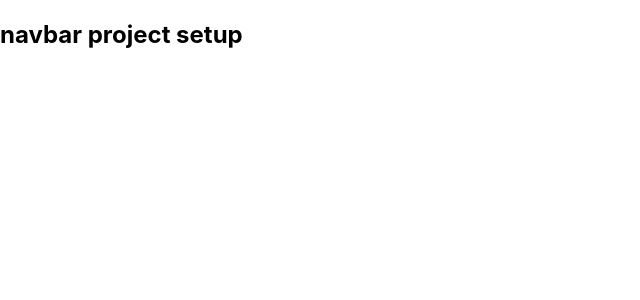
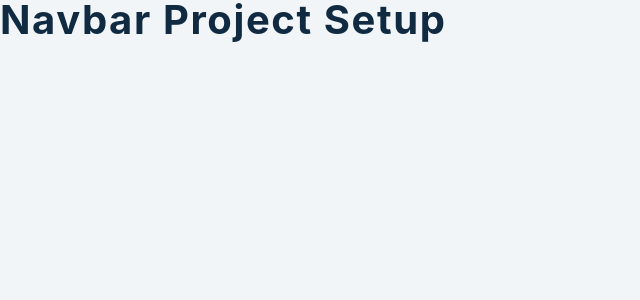
Before and after one commit to bisoladev/navbar-project, a React (Create React App) app: page / in a window 1280 px wide. Shown: the top 300 px of the page, without its empty margins (0-640 px from the left). Built offline with nearby package versions, Linux system fonts and the light colour scheme.

Commit message:
Created global variables and styles

```diff
--- a/src/index.css
+++ b/src/index.css
@@ -1,13 +1,232 @@
+/*
+===============
+Variables
+===============
+*/
+
+:root {
+  /* dark shades of primary color*/
+  --clr-primary-1: hsl(205, 86%, 17%);
+  --clr-primary-2: hsl(205, 77%, 27%);
+  --clr-primary-3: hsl(205, 72%, 37%);
+  --clr-primary-4: hsl(205, 63%, 48%);
+  /* primary/main color */
+  --clr-primary-5: hsl(205, 78%, 60%);
+  /* lighter shades of primary color */
+  --clr-primary-6: hsl(205, 89%, 70%);
+  --clr-primary-7: hsl(205, 90%, 76%);
+  --clr-primary-8: hsl(205, 86%, 81%);
+  --clr-primary-9: hsl(205, 90%, 88%);
+  --clr-primary-10: hsl(205, 100%, 96%);
+  /* darkest grey - used for headings */
+  --clr-grey-1: hsl(209, 61%, 16%);
+  --clr-grey-2: hsl(211, 39%, 23%);
+  --clr-grey-3: hsl(209, 34%, 30%);
+  --clr-grey-4: hsl(209, 28%, 39%);
+  /* grey used for paragraphs */
+  --clr-grey-5: hsl(210, 22%, 49%);
+  --clr-grey-6: hsl(209, 23%, 60%);
+  --clr-grey-7: hsl(211, 27%, 70%);
+  --clr-grey-8: hsl(210, 31%, 80%);
+  --clr-grey-9: hsl(212, 33%, 89%);
+  --clr-grey-10: hsl(210, 36%, 96%);
+  --clr-white: #fff;
+  --clr-red-dark: hsl(360, 67%, 44%);
+  --clr-red-light: hsl(360, 71%, 66%);
+  --clr-green-dark: hsl(125, 67%, 44%);
+  --clr-green-light: hsl(125, 71%, 66%);
+  --clr-black: #222;
+  --transition: all 0.3s linear;
+  --spacing: 0.1rem;
+  --radius: 0.25rem;
+  --light-shadow: 0 5px 15px rgba(0, 0, 0, 0.1);
+  --dark-shadow: 0 5px 15px rgba(0, 0, 0, 0.2);
+  --max-width: 1170px;
+  --fixed-width: 620px;
+}
+/*
+===============
+Global Styles
+===============
+*/
+
+*,
+::after,
+::before {
+  margin: 0;
+  padding: 0;
+  box-sizing: border-box;
+}
 body {
-  margin: 0;
-  font-family: -apple-system, BlinkMacSystemFont, 'Segoe UI', 'Roboto', 'Oxygen',
-    'Ubuntu', 'Cantarell', 'Fira Sans', 'Droid Sans', 'Helvetica Neue',
-    sans-serif;
-  -webkit-font-smoothing: antialiased;
-  -moz-osx-font-smoothing: grayscale;
+  font-family: -apple-system, BlinkMacSystemFont, 'Segoe UI', Roboto, Oxygen,
+    Ubuntu, Cantarell, 'Open Sans', 'Helvetica Neue', sans-serif;
+  background: var(--clr-grey-10);
+  color: var(--clr-grey-1);
+  line-height: 1.5;
+  font-size: 0.875rem;
+}
+ul {
+  list-style-type: none;
+}
+a {
+  text-decoration: none;
+}
+h1,
+h2,
+h3,
+h4 {
+  letter-spacing: var(--spacing);
+  text-transform: capitalize;
+  line-height: 1.25;
+  margin-bottom: 0.75rem;
+}
+h1 {
+  font-size: 3rem;
+}
+h2 {
+  font-size: 2rem;
+}
+h3 {
+  font-size: 1.25rem;
+}
+h4 {
+  font-size: 0.875rem;
+}
+p {
+  margin-bottom: 1.25rem;
+  color: var(--clr-grey-5);
+}
+@media screen and (min-width: 800px) {
+  h1 {
+    font-size: 4rem;
+  }
+  h2 {
+    font-size: 2.5rem;
+  }
+  h3 {
+    font-size: 1.75rem;
+  }
+  h4 {
+    font-size: 1rem;
+  }
+  body {
+    font-size: 1rem;
+  }
+  h1,
+  h2,
+  h3,
+  h4 {
+    line-height: 1;
+  }
+}
+/*  global classes */
+
+/* section */
+.section {
+  width: 90vw;
+  margin: 0 auto;
+  max-width: var(--max-width);
 }
 
-code {
-  font-family: source-code-pro, Menlo, Monaco, Consolas, 'Courier New',
-    monospace;
+@media screen and (min-width: 992px) {
+  .section {
+    width: 95vw;
+  }
 }
+
+/*
+===============
+Navbar
+===============
+*/
+nav {
+  background: var(--clr-white);
+  box-shadow: var(--light-shadow);
+}
+.nav-header {
+  display: flex;
+  align-items: center;
+  justify-content: space-between;
+  padding: 1rem;
+}
+.nav-toggle {
+  font-size: 1.5rem;
+  color: var(--clr-primary-5);
+  background: transparent;
+  border-color: transparent;
+  transition: var(--transition);
+  cursor: pointer;
+}
+.nav-toggle:hover {
+  color: var(--clr-primary-1);
+  transform: rotate(90deg);
+}
+.logo {
+  height: 40px;
+}
+.links a {
+  color: var(--clr-grey-3);
+  font-size: 1rem;
+  text-transform: capitalize;
+  letter-spacing: var(--spacing);
+  display: block;
+  padding: 0.5rem 1rem;
+  transition: var(--transition);
+}
+.links a:hover {
+  background: var(--clr-primary-8);
+  color: var(--clr-primary-5);
+  padding-left: 1.5rem;
+}
+.social-icons {
+  display: none;
+}
+.links-container {
+  height: 0;
+  overflow: hidden;
+  transition: var(--transition);
+}
+.show-container {
+  height: 10rem;
+}
+@media screen and (min-width: 800px) {
+  .nav-center {
+    max-width: 1170px;
+    margin: 0 auto;
+    display: flex;
+    align-items: center;
+    justify-content: space-between;
+    padding: 1rem;
+  }
+  .nav-header {
+    padding: 0;
+  }
+  .nav-toggle {
+    display: none;
+  }
+  .links-container {
+    height: auto !important;
+  }
+  .links {
+    display: flex;
+  }
+  .links a {
+    padding: 0;
+    margin: 0 0.5rem;
+  }
+  .links a:hover {
+    padding: 0;
+    background: transparent;
+  }
+  .social-icons {
+    display: flex;
+  }
+  .social-icons a {
+    margin: 0 0.5rem;
+    color: var(--clr-primary-5);
+    transition: var(--transition);
+  }
+  .social-icons a:hover {
+    color: var(--clr-primary-7);
+  }
+}
```
